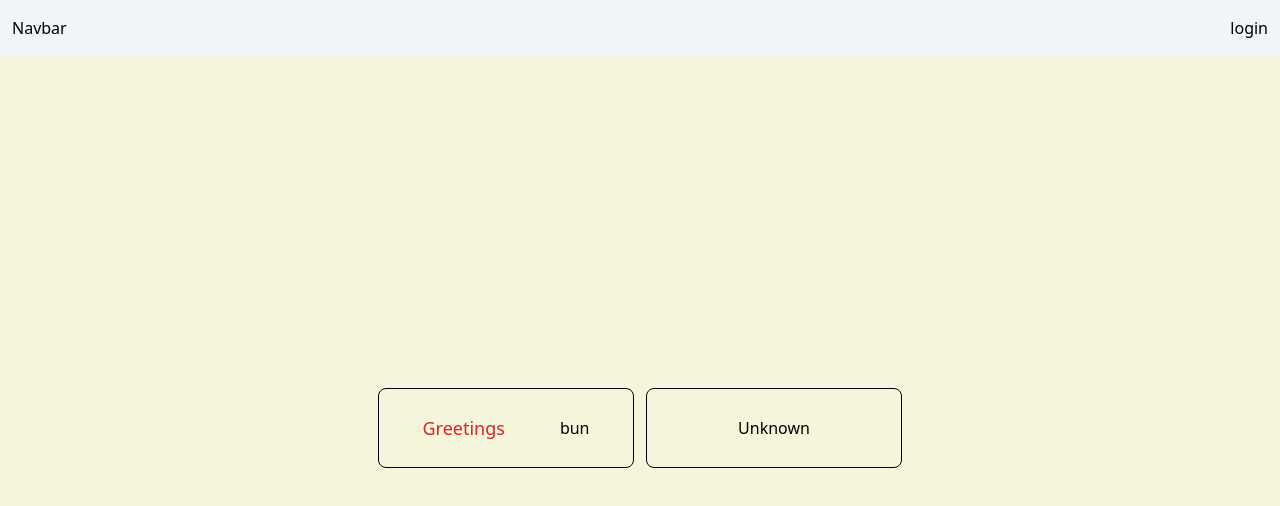
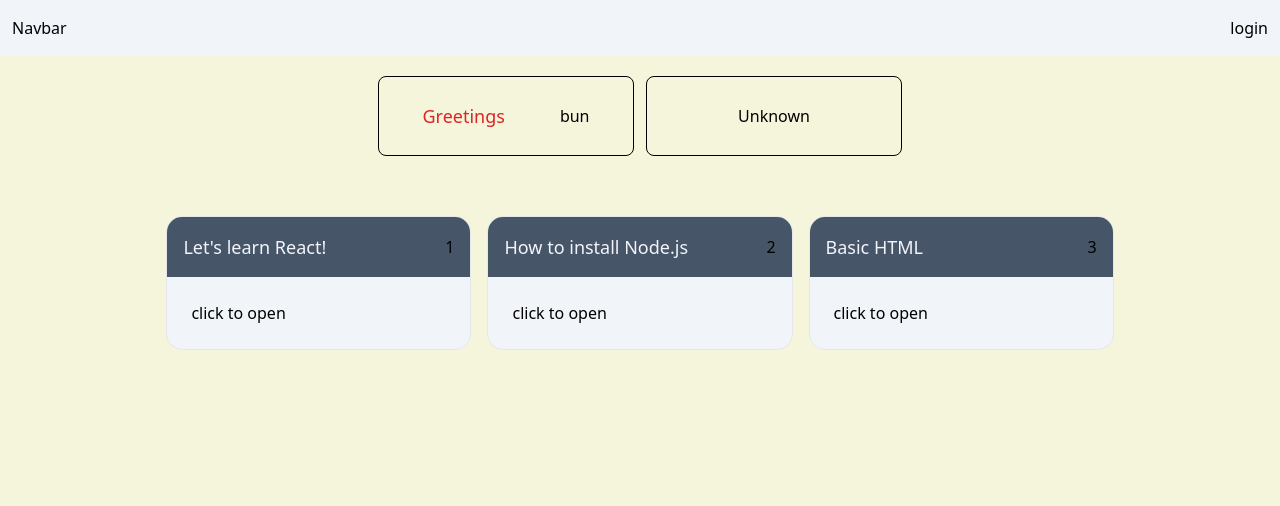
Before and after one commit to bunnanna/react-demo-1, a React (Vite) app: page / in a window 1280 px wide. Shown: the top 506 px of the page. Built offline with nearby package versions, Linux system fonts and the light colour scheme.

Commit message:
add PostList

```diff
--- a/src/App.tsx
+++ b/src/App.tsx
@@ -3,7 +3,7 @@ import Navbar from './components/Navbar'
 
 function App() {
   return (
-    <div className="flex flex-col items-center justify-between min-h-[100dvh]">
+    <div className="flex flex-col items-center min-h-[100dvh]">
       <Navbar />
       <Maincontent />
     </div>
--- a/src/components/Maincontent.tsx
+++ b/src/components/Maincontent.tsx
@@ -1,10 +1,14 @@
 import Greetings from './Greetings'
+import PostList from './PostList'
 const Maincontent = () => {
   return (
-    <main className="flex-1 flex items-center justify-center gap-3">
-      <Greetings name="bun" isLogin />
-      <Greetings name="bun" isLogin={false} />
-    </main>
+    <div className="flex flex-col justify-center items-center">
+      <div className="flex my-5 gap-3">
+        <Greetings name="bun" isLogin />
+        <Greetings name="bun" isLogin={false} />
+      </div>
+      <PostList />
+    </div>
   )
 }
 export default Maincontent
--- /dev/null
+++ b/src/components/Post.tsx
@@ -0,0 +1,23 @@
+import { PostDTO } from '../types/postdto'
+import { useState } from 'react'
+interface IPost {
+  post: PostDTO
+}
+const Post = ({ post }: IPost) => {
+  const { userId, title, body } = post
+  const [show, setShow] = useState<boolean>(false)
+  return (
+    <div
+      className="flex flex-col bg-slate-100 border rounded-2xl overflow-hidden w-96 cursor-pointer select-none"
+      onClick={() => setShow((prev) => !prev)}
+    >
+      <div className="flex justify-between items-center bg-slate-600 p-4">
+        <div className="text-slate-100 text-lg">{title}</div>
+        <div>{userId}</div>
+      </div>
+
+      <div className="p-6">{show ? <div>{body}</div> : <div>click to open</div>} </div>
+    </div>
+  )
+}
+export default Post
--- /dev/null
+++ b/src/components/PostList.tsx
@@ -0,0 +1,34 @@
+import { PostDTO } from '../types/postdto'
+import Post from './Post'
+
+const posts: PostDTO[] = [
+  {
+    id: 1,
+    userId: 1,
+    title: "Let's learn React!",
+    body: 'quia et suscipit\nsuscipit recusandae consequuntur expedita et cum\nreprehenderit molestiae ut ut quas totam\nnostrum rerum est autem sunt rem eveniet architecto',
+  },
+  {
+    id: 2,
+    userId: 2,
+    title: 'How to install Node.js',
+    body: 'quia et suscipit\nsuscipit recusandae consequuntur expedita et cum\nreprehenderit molestiae ut ut quas totam\nnostrum rerum est autem sunt rem eveniet architecto',
+  },
+  {
+    id: 3,
+    userId: 3,
+    title: 'Basic HTML',
+    body: 'quia et suscipit\nsuscipit recusandae consequuntur expedita et cum\nreprehenderit molestiae ut ut quas totam\nnostrum rerum est autem sunt rem eveniet architecto',
+  },
+]
+
+const PostList = () => {
+  return (
+    <div className="flex gap-4 justify-center items-start my-10 mx-auto w-4/5">
+      {posts.map((post) => (
+        <Post key={post.id} post={post} />
+      ))}
+    </div>
+  )
+}
+export default PostList
--- /dev/null
+++ b/src/types/postdto.ts
@@ -0,0 +1,6 @@
+export interface PostDTO {
+  id: number
+  userId: number
+  title: string
+  body: string
+}
```
